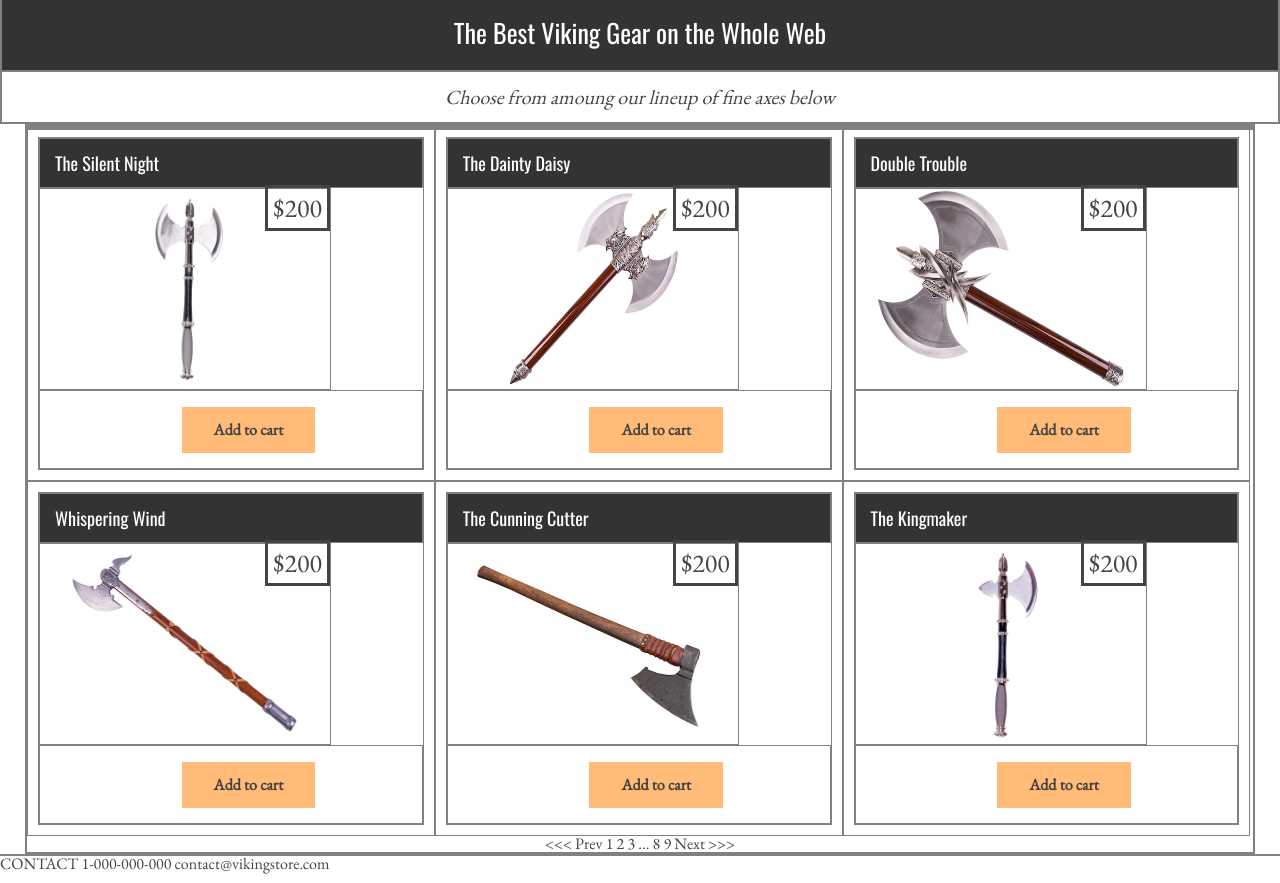
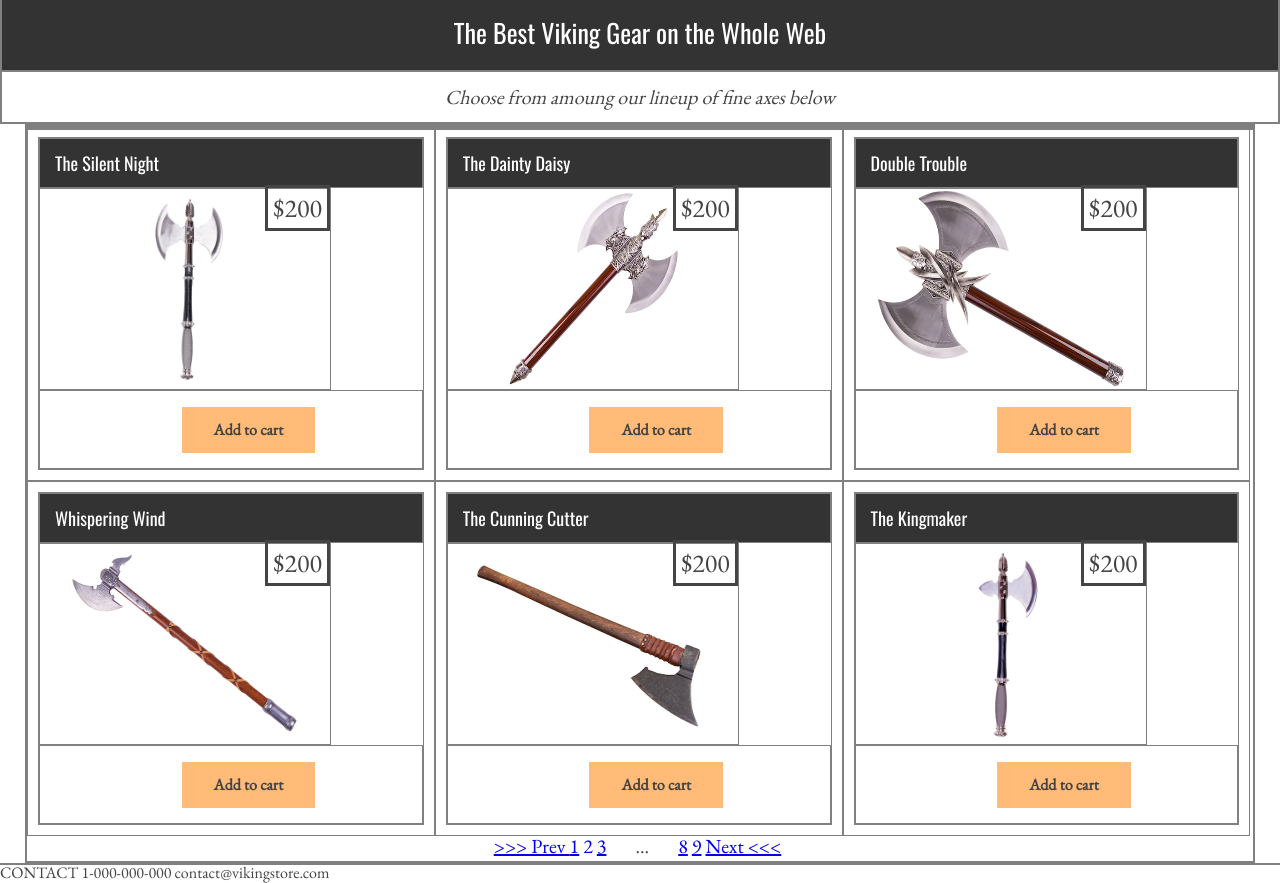
Before and after one commit to asolvang/viking-store, a plain HTML site: page index.html in a window 1280 px wide. Shown: the part 900-1783 px from the top of the page. Drawn offline with nearby package versions, Linux system fonts and the light colour scheme.

Commit message:
Added pagenation to the store

```diff
--- a/assets/css/css-store.css
+++ b/assets/css/css-store.css
@@ -147,6 +147,19 @@ h2 {
 	font-weight: bold;
 }
 .page_nav {
-
 	text-align: center;
 }
+
+.page_nav {
+	font-size: 20px;
+	padding: 5px 5px 5px 0;
+}
+
+.page_nav .current {
+	text-decoration: none;
+}
+
+.dotted {
+	margin-left: 25px;
+	margin-right: 25px;
+}
--- a/index.html
+++ b/index.html
@@ -133,7 +133,14 @@
  			</div>
   		</div>
 		<div class="page_nav">
-  			<a href="#"></a><<< Prev 1 2 3 ... 8 9 Next >>>
+  			<a href="#"> &#62;&#62;&#62; Prev </a>
+  			<a href="#">1</a>
+  			<a class="current" href="#">2</a>
+  			<a href="#">3</a>
+  			<span class="dotted">...</span>
+  			<a href="#">8</a>
+  			<a href="#">9</a>
+  			<a href="#">Next &#60&#60&#60</a>
   		</div>
 
   	</div>
```
